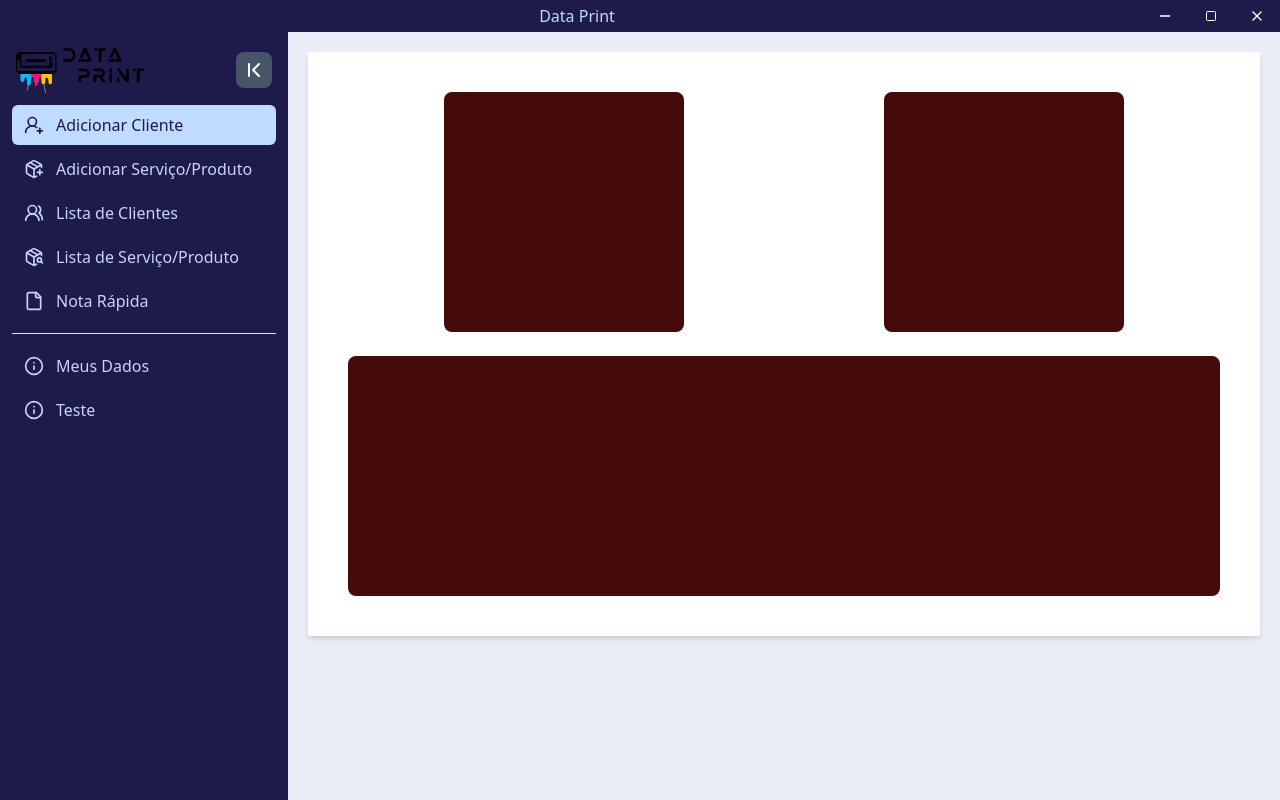
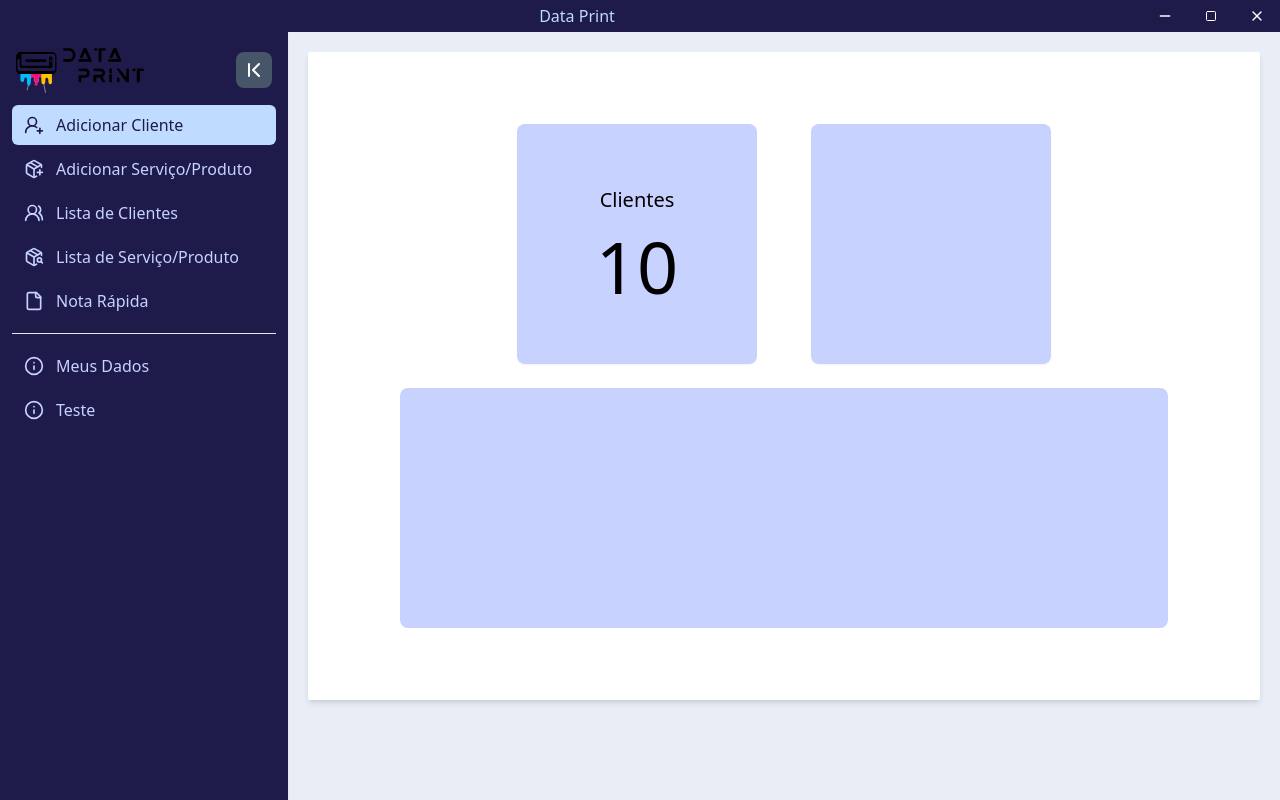
Before and after one commit to Jonathan753/DataPrint, a React (Vite) app: page / in a window 1280 px wide. Built offline with nearby package versions, Linux system fonts and the light colour scheme.

Commit message:
style: Home

```diff
--- a/src/pages/Home.tsx
+++ b/src/pages/Home.tsx
@@ -1,11 +1,18 @@
 const Home = () => {
     return (
         <>
-            <div className="flex justify-between px-24">
-                <div className="bg-red-950 h-60 w-60 rounded-lg"></div>
-                <div className="bg-red-950 h-60 w-60 rounded-lg"></div>
+            <div className="p-8">
+                <div className="max-w-screen-md mx-auto ">
+                    <div className="flex justify-around flex-wrap px-24 gap-3">
+                        <div className="bg-indigo-200 h-60 w-60 rounded-lg shadow-sm flex-col content-center">
+                            <h1 className="text-center text-xl">Clientes</h1>
+                            <h3 className="text-center text-7xl mt-4">10</h3>
+                        </div>
+                        <div className="bg-indigo-200 h-60 w-60 rounded-lg shadow-sm"></div>
+                    </div>
+                    <div className="bg-indigo-200 h-60 w-full rounded-lg px-24 mt-6"></div>
+                </div>
             </div>
-                <div className="bg-red-950 h-60 w-full rounded-lg px-24 mt-6"></div>
         </>
     )
 }
```
